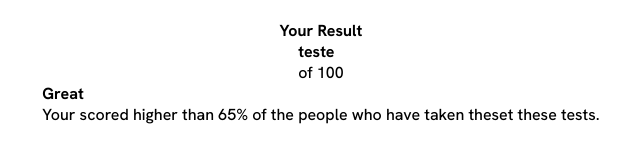
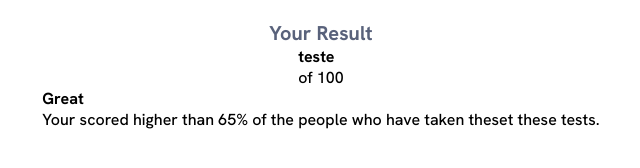
Before and after one commit to matheuzeba/Results-summary-component, a plain HTML site: page index.html in a window 1280 px wide. Shown: the whole page, without its empty margins (319-959 px from the left). Drawn offline with Linux system fonts and the light colour scheme.

Commit message:
adicionado estilo a h3 do .col-result

```diff
--- a/css/style.css
+++ b/css/style.css
@@ -16,3 +16,9 @@ body .component .col.result {
     flex-direction: column;
     align-items: center;
 }
+
+/* h3 */
+body .component .col.result h3{
+    font-size: 2rem;
+    color: hsl(224, 30%, 27%, 80%);
+}
```
